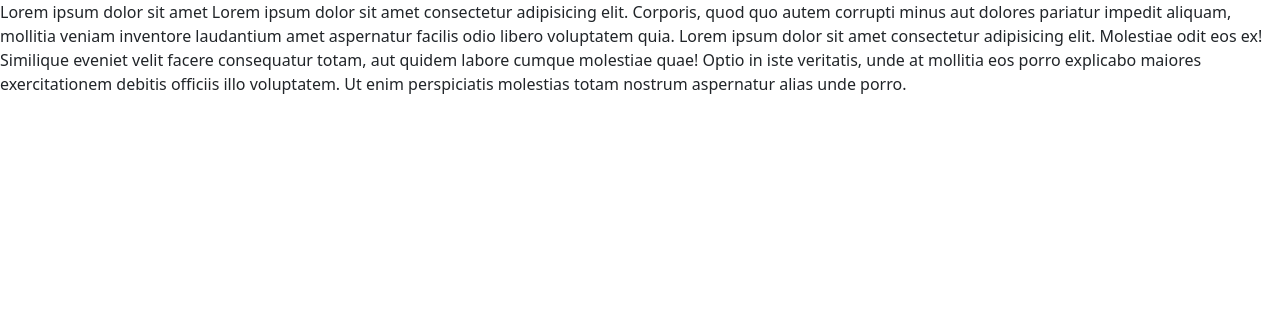
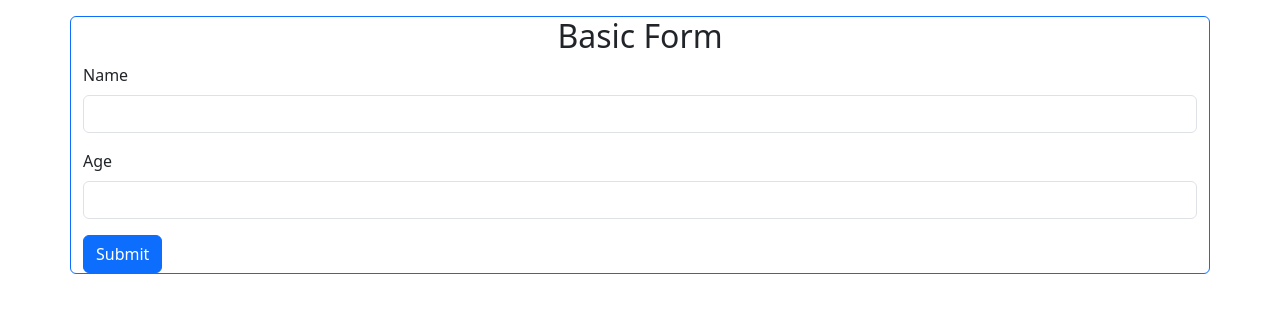
Before and after one commit to codewithghani/react-fundamentals, a React (Vite) app: page / in a window 1280 px wide. Shown: the top 312 px of the page. Built offline with nearby package versions, Linux system fonts and the light colour scheme.

Commit message:
buidling basic form component with Bootstrap Classes

```diff
--- a/src/App.tsx
+++ b/src/App.tsx
@@ -1,7 +1,8 @@
 // import { useState } from "react";
 // import { useState } from "react";
 import "./App.css";
-import ExpandableText from "./components/ExpandableText";
+// import ExpandableText from "./components/ExpandableText";
+import Form from "./components/Form";
 // import Alert from "./components/Alert";
 // import Alert from "./components/Alert";
 // import ButtonRedefined from "./components/Button";
@@ -20,17 +21,7 @@
 function App() {
   return (
     <div>
-      <ExpandableText maxChar={10000}>
-        Lorem ipsum dolor sit amet Lorem ipsum dolor sit amet consectetur
-        adipisicing elit. Corporis, quod quo autem corrupti minus aut dolores
-        pariatur impedit aliquam, mollitia veniam inventore laudantium amet
-        aspernatur facilis odio libero voluptatem quia. Lorem ipsum dolor sit
-        amet consectetur adipisicing elit. Molestiae odit eos ex! Similique
-        eveniet velit facere consequatur totam, aut quidem labore cumque
-        molestiae quae! Optio in iste veritatis, unde at mollitia eos porro
-        explicabo maiores exercitationem debitis officiis illo voluptatem. Ut
-        enim perspiciatis molestias totam nostrum aspernatur alias unde porro.
-      </ExpandableText>
+      <Form />
     </div>
   );
 }
--- /dev/null
+++ b/src/components/Form.tsx
@@ -0,0 +1,26 @@
+// import React from "react";
+
+const Form = () => {
+  return (
+    <form action="" className="container border border-primary rounded px-100">
+      <h2 className="text-center">Basic Form</h2>
+      <div className="mb-3">
+        <label htmlFor="name" className="form-label">
+          Name{" "}
+        </label>
+        <input id="name" type="text" className="form-control" />
+      </div>
+      <div className="mb-3">
+        <label htmlFor="age" className="form-label">
+          Age
+        </label>
+        <input id="age" type="number" className="form-control" min={0} />
+      </div>
+      <button className="btn btn-primary" type="submit">
+        Submit
+      </button>
+    </form>
+  );
+};
+
+export default Form;
--- a/src/index.css
+++ b/src/index.css
@@ -0,0 +1,3 @@
+body {
+  padding: 1rem 2rem;
+}
--- a/src/main.tsx
+++ b/src/main.tsx
@@ -2,6 +2,7 @@
 import { createRoot } from "react-dom/client";
 import App from "./App.tsx";
 import "bootstrap/dist/css/bootstrap.css";
+import "./index.css";
 
 createRoot(document.getElementById("root")!).render(
   <StrictMode>
```
